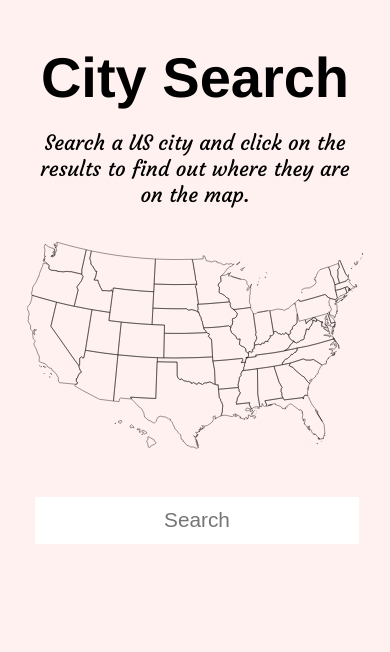
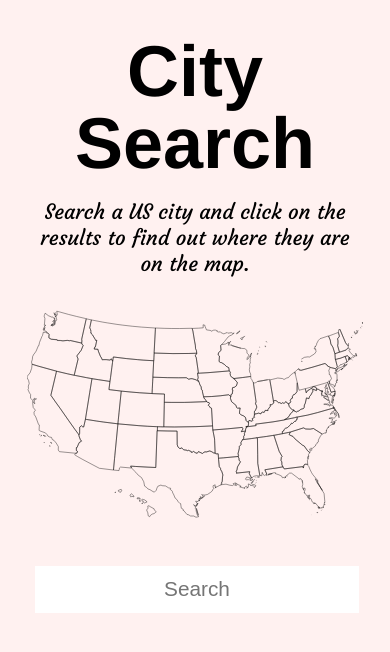
Before and after one commit to RhodesPeter/city-search, a plain HTML site: page index.html in a window 390 px wide. Drawn offline with Linux system fonts and the light colour scheme; no server answers.

Commit message:
Add responsive meta-tag to html

```diff
--- a/index.html
+++ b/index.html
@@ -5,6 +5,7 @@
     <title>City Finder</title>
     <link rel="stylesheet" href="./main.css">
     <link href="https://fonts.googleapis.com/css?family=Courgette" rel="stylesheet">
+    <meta name="viewport" content="width=device-width">
   </head>
   <body>
 
--- a/main.css
+++ b/main.css
@@ -98,7 +98,9 @@ body {
 
 @media (max-width: 800px) {
   .header__title {
-    font-size: 3.5rem;
+    line-height: 4.5rem;
+    margin-top: -10px;
+    font-size: 4.5rem;
   }
 
   .map-container,
```
